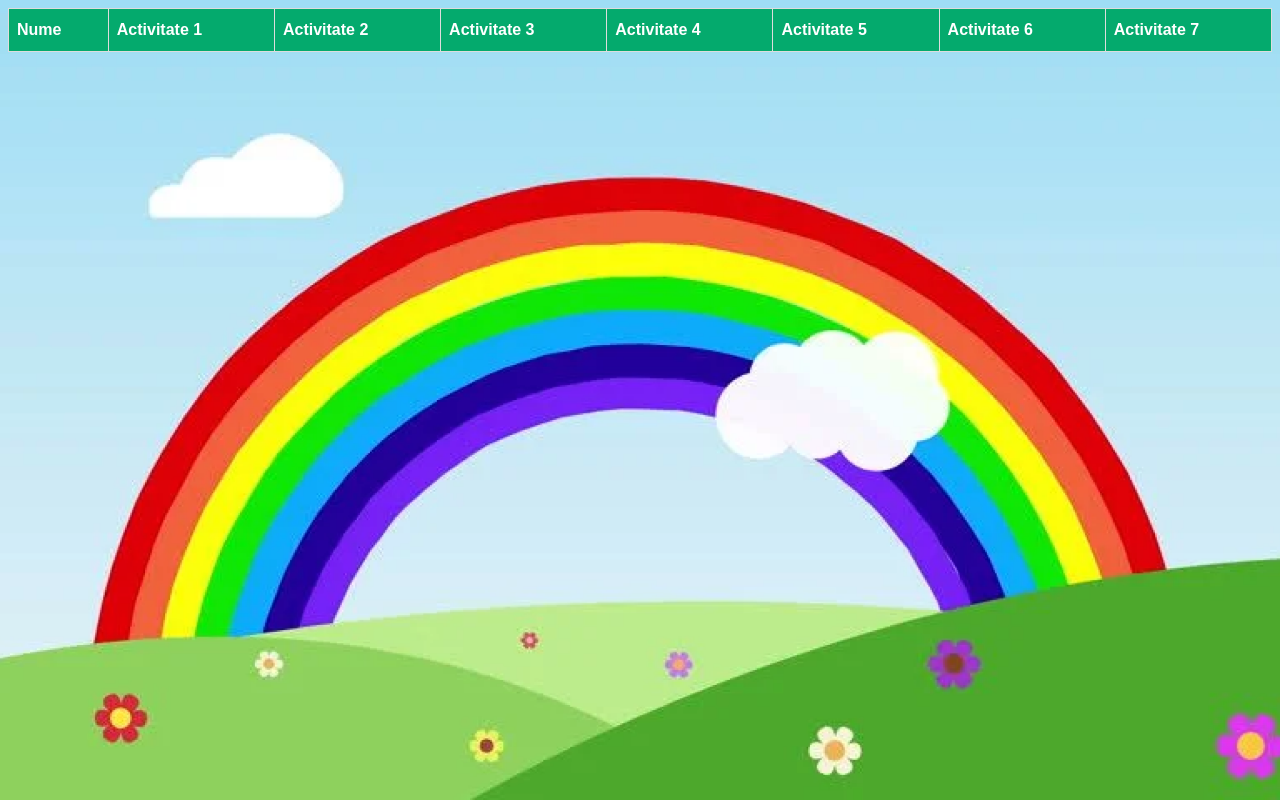
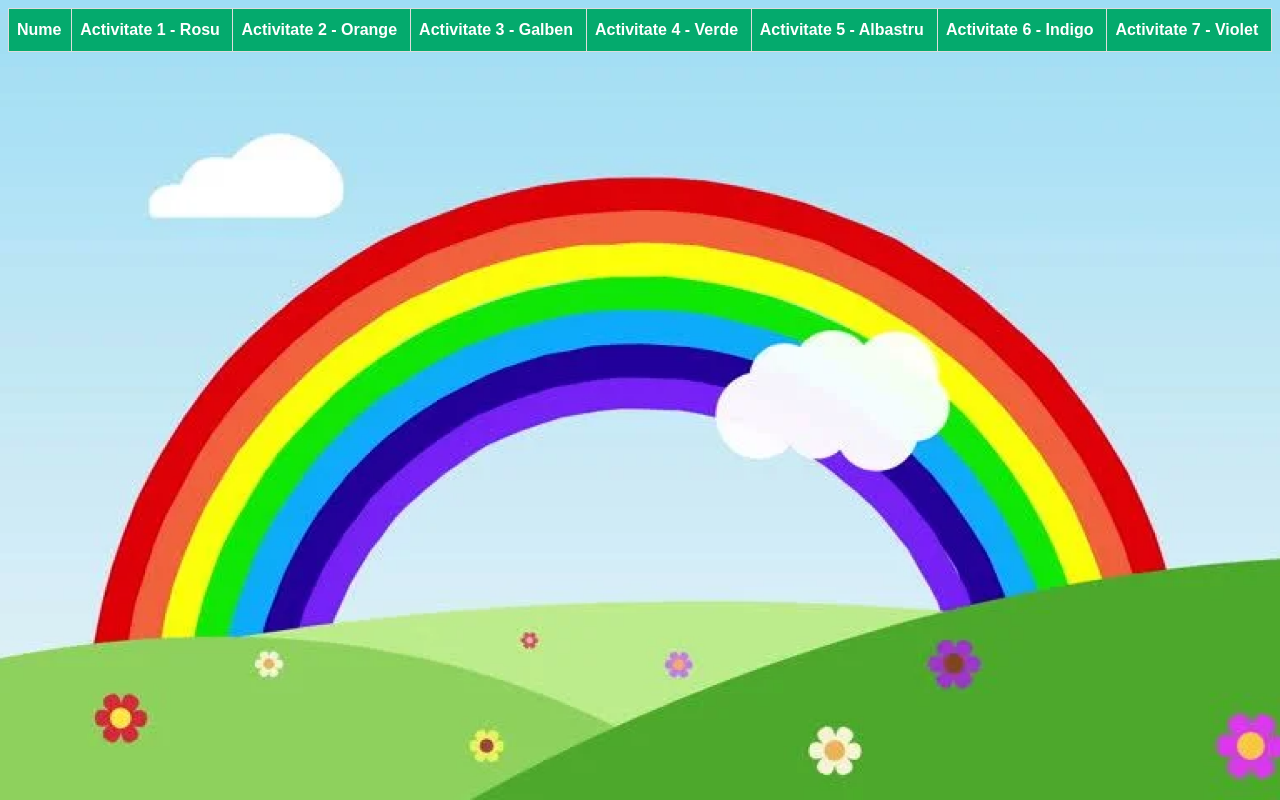
Before and after one commit to cosminlinca/diss-kindergarten-app, a plain HTML site: page clasament/clasament.html in a window 1280 px wide. Drawn offline with Linux system fonts and the light colour scheme.

Commit message:
Change on red activity + clasament

```diff
--- a/clasament/clasament.html
+++ b/clasament/clasament.html
@@ -12,13 +12,13 @@
     <table id="table_clasament">
         <tr>
             <th>Nume</th>
-            <th>Activitate 1</th>
-            <th>Activitate 2</th>
-            <th>Activitate 3</th>
-            <th>Activitate 4</th>
-            <th>Activitate 5</th>
-            <th>Activitate 6</th>
-            <th>Activitate 7</th>
+            <th>Activitate 1 - Rosu</th>
+            <th>Activitate 2 - Orange</th>
+            <th>Activitate 3 - Galben</th>
+            <th>Activitate 4 - Verde</th>
+            <th>Activitate 5 - Albastru</th>
+            <th>Activitate 6 - Indigo</th>
+            <th>Activitate 7 - Violet</th>
         </tr>
 
     </table>
--- a/green_activity4/index.js
+++ b/green_activity4/index.js
@@ -46,7 +46,7 @@ function click_semafor(culoare) {
 function wrong_answer() {
     let currentGroup = localStorage.getItem('CurrentGroup');
     let currentSymbol = localStorage.getItem('CurrentSymbol');
-    let isAtSecondTry = localStorage.getItem(currentGroup+ '_' + currentSymbol + '_Activity3_isAtSecondTry');
+    let isAtSecondTry = localStorage.getItem(currentGroup + '_' + currentSymbol + '_Activity3_isAtSecondTry');
     document.getElementById("sound").style.display = "block";
     disable_images();
 
@@ -54,8 +54,7 @@ function wrong_answer() {
 
     let audio_name, timeout;
 
-    if (isAtSecondTry === "true" || incercari === 3 )
-    {
+    if (isAtSecondTry === "true" || incercari === 3) {
         audio_name = './final_try.m4a';
         timeout = 7500;
     } else {
```
Also changed, not shown: login/login.js (+3 -5 lines), red_activity1/red.js (+16 -21 lines), 3 other files.
